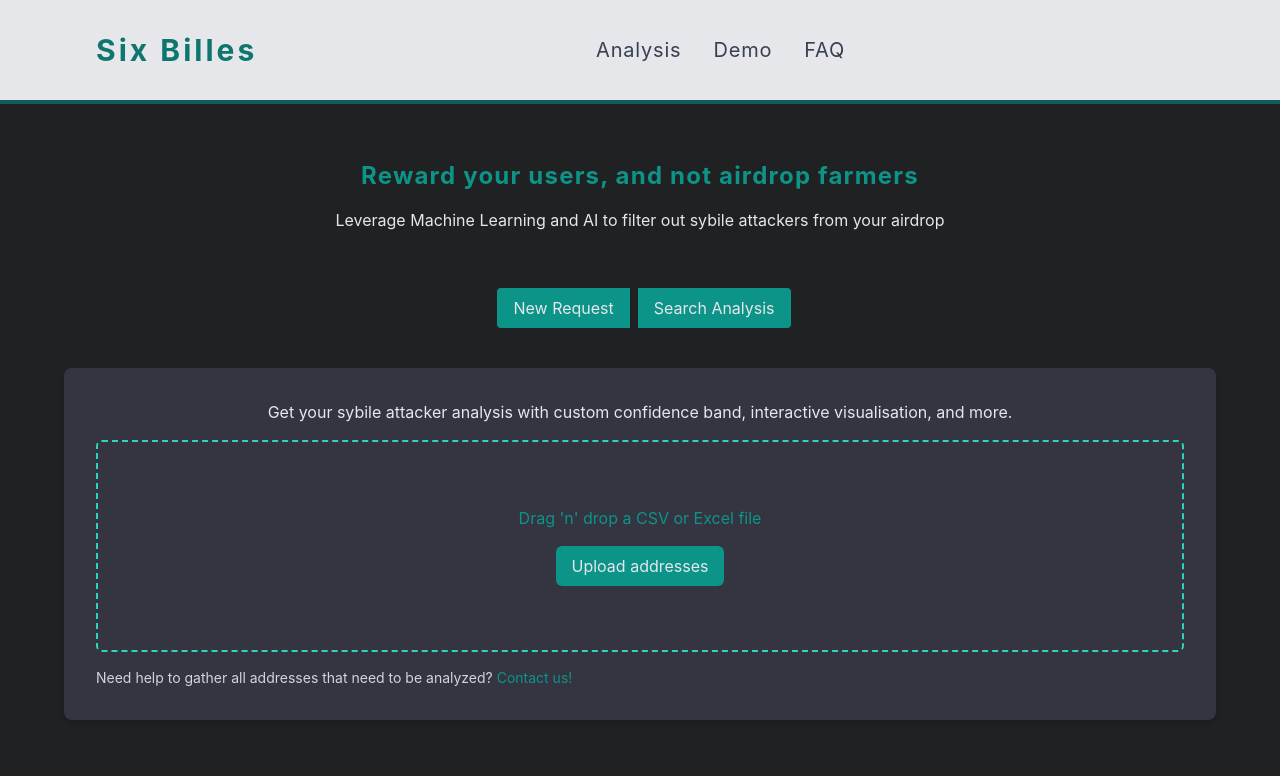
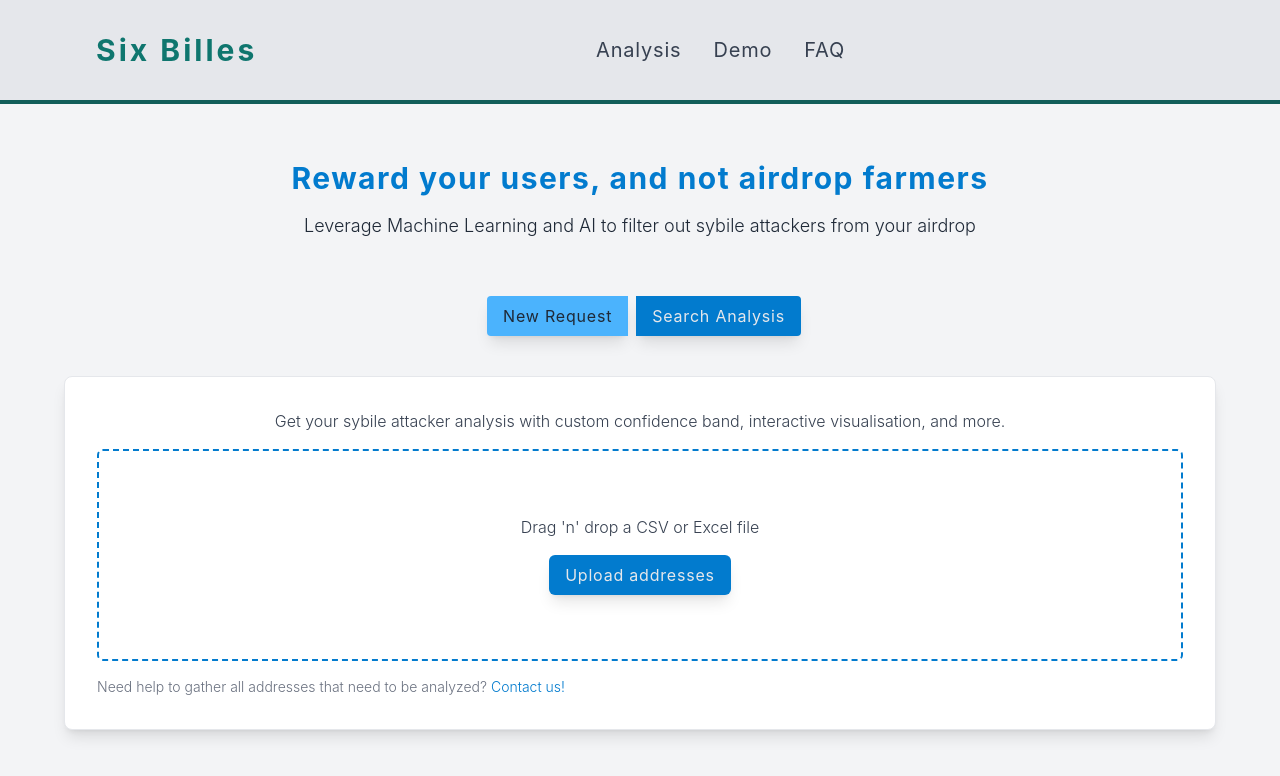
Before and after one commit to muhuuh/sybile, a React (Create React App) app: page / in a window 1280 px wide. Shown: the top 776 px of the page. Built offline with nearby package versions, Linux system fonts and the light colour scheme; no server answers.

Commit message:
adapted main page to blue UI style

```diff
--- a/src/components/Main/Main.js
+++ b/src/components/Main/Main.js
@@ -104,22 +104,26 @@ function Main() {
   };
 
   return (
-    <main className="min-h-screen p-8  bg-darkBgGray">
+    <main className="min-h-screen p-8  bg-gray-100">
       <div className="text-center mt-6">
-        <h1 className="text-2xl font-bold text-teal-600 mb-4 tracking-wider">
+        <h1 className="text-3xl font-bold text-honoluluBlue mb-4 tracking-wider">
           Reward your users, and not airdrop farmers
         </h1>
-        <p className="text-gray-200 mb-6">
+        <p className="text-gray-800 font-light text-lg mb-6">
           Leverage Machine Learning and AI to filter out sybile attackers from
           your airdrop
         </p>
       </div>
-      <div className="text-center mt-14">
+      <div className="text-center mt-14 tracking-wider">
         <button
           onClick={() => {
             setNewRequest(true);
           }}
-          className="bg-teal-600 text-gray-200 px-4 py-2 rounded-l ml-2 hover:bg-teal-700 transition duration-200"
+          className={`${
+            newRequest
+              ? "bg-argentinianBlue text-gray-800"
+              : "bg-honoluluBlue text-gray-200"
+          } px-4 py-2 rounded-l shadow-lg ml-2 hover:bg-argentinianBlue hover:text-gray-800 transition duration-200`}
         >
           New Request
         </button>
@@ -127,22 +131,26 @@ function Main() {
           onClick={() => {
             setNewRequest(false);
           }}
-          className="bg-teal-600 text-gray-200 px-4 py-2 rounded-r ml-2 hover:bg-teal-700 transition duration-200"
+          className={`${
+            !newRequest
+              ? "bg-argentinianBlue text-gray-800"
+              : "bg-honoluluBlue text-gray-200"
+          } px-4 py-2 rounded-r shadow-lg ml-2 hover:bg-argentinianBlue hover:text-gray-800 transition duration-200`}
         >
           Search Analysis
         </button>
       </div>
 
       {newRequest && (
-        <section className="max-w-6xl mx-auto bg-lightBgGray rounded-lg shadow-md p-8 mt-10">
-          <p className="text-center pb-4 px-24 text-gray-200">
+        <section className="max-w-6xl mx-auto bg-white rounded-lg border-gray-200 border shadow-lg p-8 mt-10">
+          <p className="text-center pb-4 px-24 text-gray-700 font-light">
             Get your sybile attacker analysis with custom confidence band,
             interactive visualisation, and more.
           </p>
           <div
             {...getRootProps()}
             className={`flex flex-col items-center justify-center border-2 border-dashed ${
-              isUploading ? "border-gray-300" : "border-teal-400"
+              isUploading ? "border-gray-300" : "border-honoluluBlue"
             } rounded-md py-16 mb-4`}
           >
             <input {...getInputProps()} />
@@ -152,26 +160,26 @@ function Main() {
                 <p className="text-gray-500">Uploading...</p>
               </div>
             ) : (
-              <p className="text-teal-600">
+              <p className="text-gray-700 font-light">
                 {isDragActive
                   ? "Drop the files here ..."
                   : "Drag 'n' drop a CSV or Excel file "}
               </p>
             )}
             {!isUploading && (
-              <button className="mt-4 bg-teal-600 text-gray-200 px-4 py-2 rounded-md hover:bg-teal-700 transition duration-200">
+              <button className="mt-4 tracking-wider shadow-lg bg-honoluluBlue text-gray-200 px-4 py-2 rounded-md hover:bg-argentinianBlue hover:text-gray-800 transition duration-200">
                 Upload addresses
               </button>
             )}
             {errorMessage && (
-              <div className="text-red-500">
+              <div className="text-red-700">
                 <p>{errorMessage}</p>
               </div>
             )}
           </div>
-          <p className="text-sm text-gray-300">
+          <p className="text-sm text-gray-500 font-light">
             Need help to gather all addresses that need to be analyzed?{" "}
-            <a href="#" className="text-teal-600 hover:underline">
+            <a href="#" className="text-honoluluBlue hover:underline">
               Contact us!
             </a>
           </p>
--- a/tailwind.config.js
+++ b/tailwind.config.js
@@ -9,8 +9,8 @@ module.exports = {
         lightBgGray: "#343541",
         türkisDarker: "#0F6D82",
         indogoDye: "#00487C",
-        argentinianBlue: "4BB3FD",
-        honoluluBlue: "027BCE",
+        argentinianBlue: "#4BB3FD",
+        honoluluBlue: "#027BCE",
         salmon: "#eeab94",
       },
     },
```
